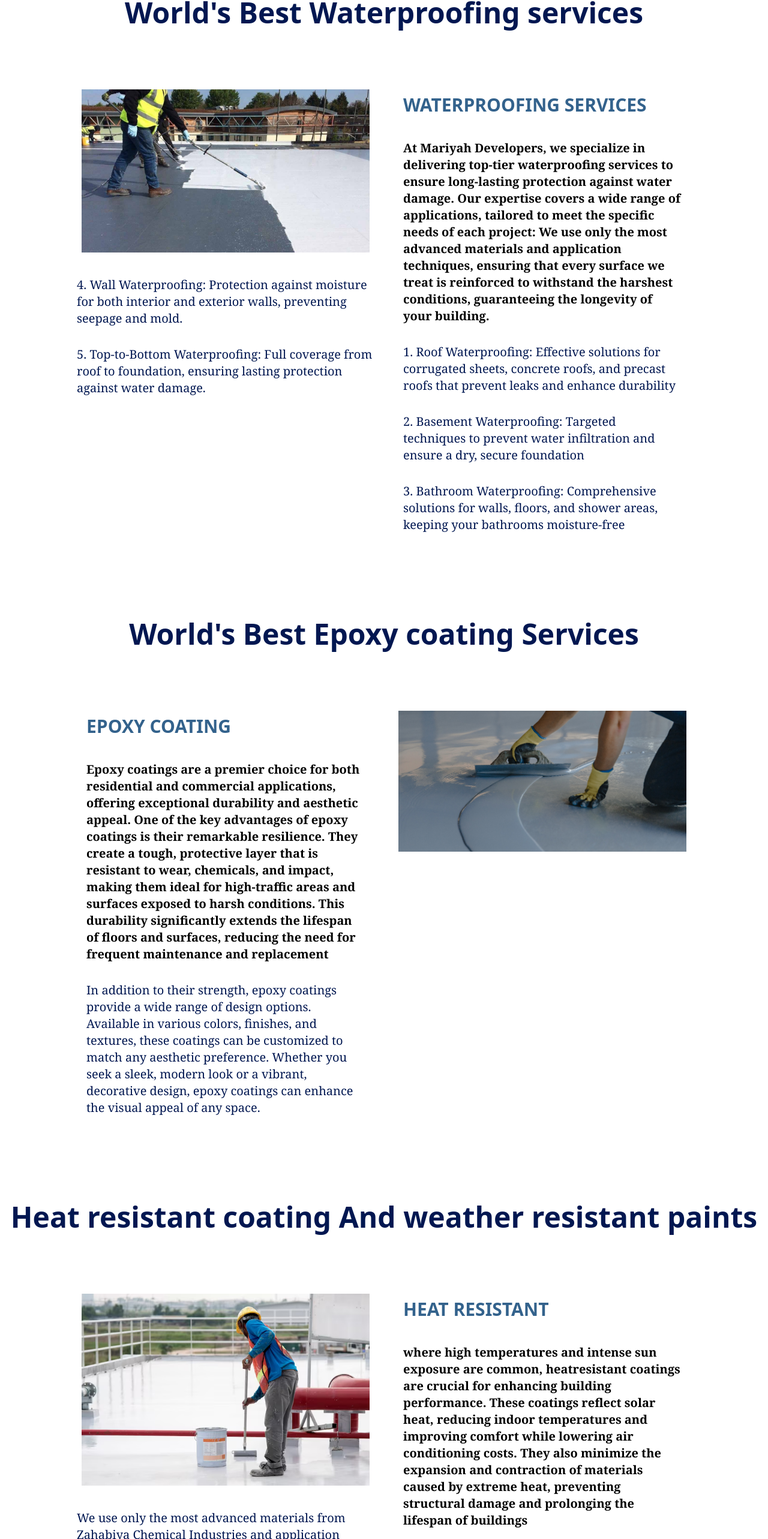
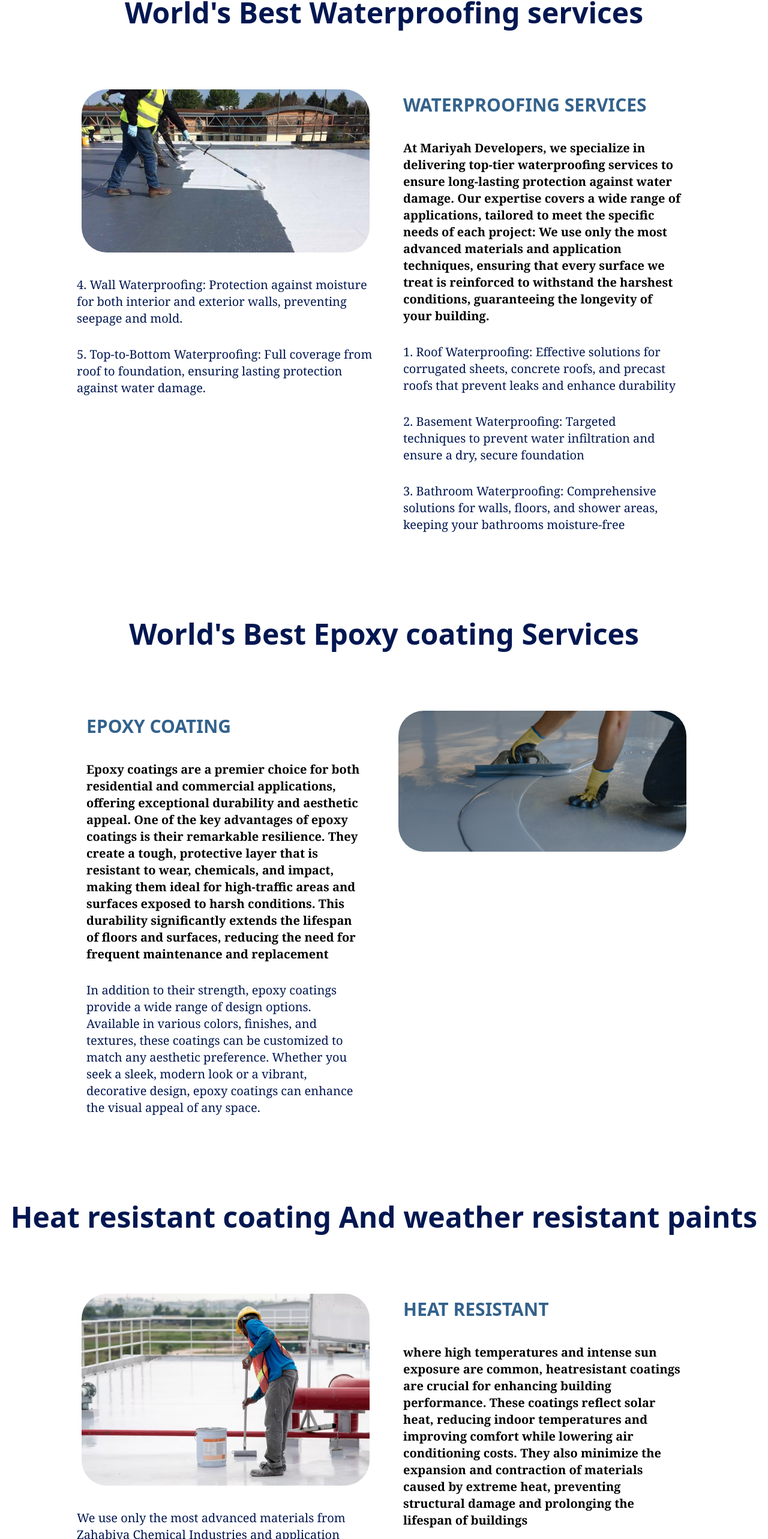
Before and after one commit to s-m-saqlain/construction, a Nuxt app: page /allservices in a window 1280 px wide. Shown: the part 182-2748 px from the top of the page at 60% size. Built offline with nearby package versions, Linux system fonts and the light colour scheme.

Commit message:
first page

```diff
--- a/components/Blog/main.vue
+++ b/components/Blog/main.vue
@@ -5,7 +5,10 @@
     >
       <div class="p-4">
         <div class="sm:flex items-center gap-8">
-          <img src="~/assets/images/blog.png" class="p-2 sm:mx-0 mx-auto" />
+          <img
+            src="~/assets/images/blog.png"
+            class="p-2 sm:mx-0 mx-auto rounded-[50px]"
+          />
           <div>
             <h3
               class="font-bold lg:text-start text-center text-3xl mb-2 text-[#33628C] uppercase"
--- a/components/Home/Civil.vue
+++ b/components/Home/Civil.vue
@@ -7,7 +7,7 @@
       class="grid grid-cols-1 lg:grid-cols-2 gap-8 text-center lg:max-w-4xl xl:max-w-5xl 2xl:max-w-7xl sm:max-w-2xl mx-auto mt-24"
     >
       <div>
-        <img src="~/assets/images/civilverse.png" class="p-2 sm:w-[200rem]" />
+        <img src="~/assets/images/civilverse.png" class="p-2 sm:w-[200rem] rounded-[50px]" />
         <p
           class="text-start py-8 text-[#011751] font-serif text-xl lg:block hidden"
         >
--- a/components/Home/Renovation.vue
+++ b/components/Home/Renovation.vue
@@ -60,7 +60,7 @@
       <div>
         <img
           src="~/assets/images/homerenovation.png"
-          class="p-2 sm:w-[200rem]"
+          class="p-2 sm:w-[200rem] rounded-[50px]"
         />
         <p
           class="text-start py-8 text-[#011751] font-serif text-xl lg:block hidden"
--- a/components/Home/Service.vue
+++ b/components/Home/Service.vue
@@ -53,8 +53,8 @@
           delivery, and adherence to your budget.
         </p>
       </div>
-      <div class="sm:p-4 p-2 lg:bg-hero-bg sm:w-full">
-        <img src="~/assets/images/hero1.jpg" class="lg:hidden" />
+      <div class="sm:p-4 p-2 lg:bg-hero-bg rounded-[50px] sm:w-full">
+        <img src="~/assets/images/hero1.jpg" class="lg:hidden rounded-[50px]" />
       </div>
     </div>
   </section>
--- a/components/Services/Coating.vue
+++ b/components/Services/Coating.vue
@@ -34,7 +34,7 @@
           epoxy coatings can enhance the visual appeal of any space.
         </p>
       </div>
-      <img src="~/assets/images/expocoating.png" class="p-2 sm:w-[200rem]" />
+      <img src="~/assets/images/expocoating.png" class="p-2 sm:w-[200rem] rounded-[50px]" />
     </div>
   </section>
 </template>
--- a/components/Services/Heat.vue
+++ b/components/Services/Heat.vue
@@ -7,7 +7,7 @@
       class="grid grid-cols-1 lg:grid-cols-2 gap-8 text-center lg:max-w-4xl xl:max-w-5xl 2xl:max-w-7xl sm:max-w-2xl mx-auto mt-24"
     >
       <div>
-        <img src="~/assets/images/heat.png" class="p-2 sm:w-[200rem]" />
+        <img src="~/assets/images/heat.png" class="p-2 sm:w-[200rem] rounded-[50px]" />
         <p
           class="text-start pt-8 text-[#011751] font-serif text-xl lg:block hidden"
         >
--- a/components/Services/Waterproof.vue
+++ b/components/Services/Waterproof.vue
@@ -7,7 +7,7 @@
       class="grid grid-cols-1 lg:grid-cols-2 gap-8 text-center lg:max-w-4xl xl:max-w-5xl 2xl:max-w-7xl sm:max-w-2xl mx-auto mt-24"
     >
       <div>
-        <img src="~/assets/images/waterproof.png" class="p-2 sm:w-[200rem]" />
+        <img src="~/assets/images/waterproof.png" class="p-2 sm:w-[200rem] rounded-[50px]" />
         <p
           class="text-start py-8 text-[#011751] font-serif text-xl lg:block hidden"
         >
```
